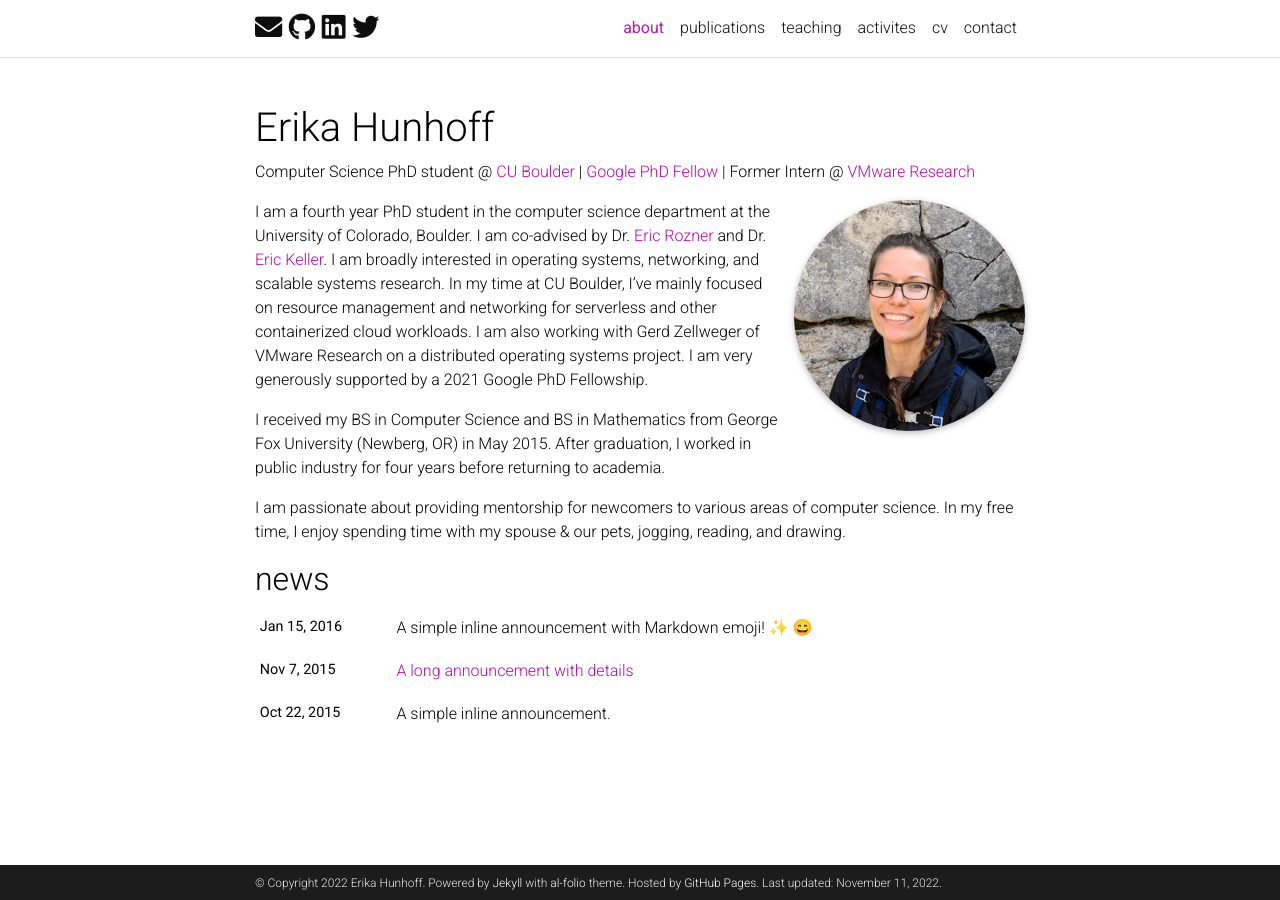
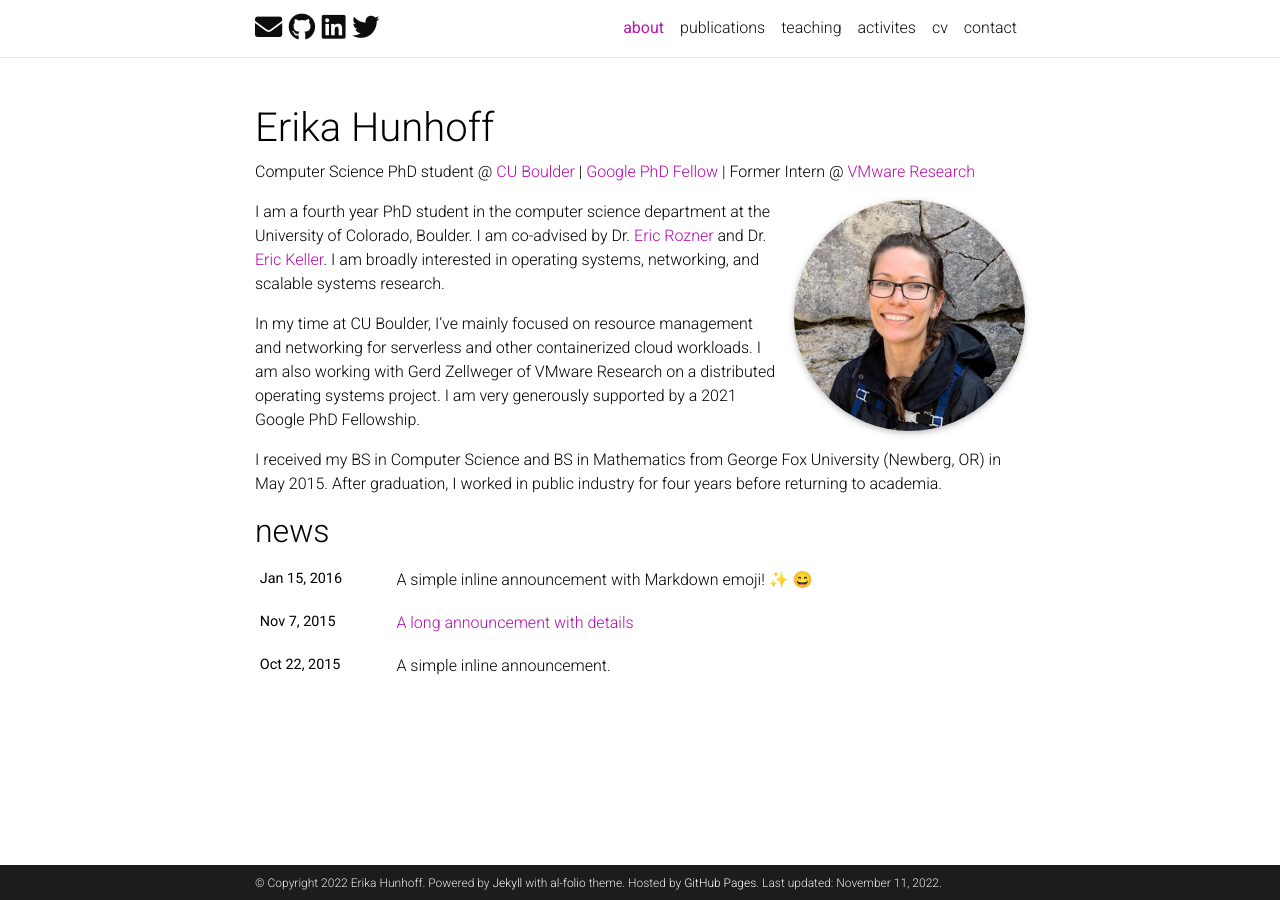
Before and after one commit to hunhoffe/hunhoffe.github.io, a Jekyll site: the page built from _pages/about.md, in a window 1280 px wide. Built offline with Jekyll 4.4.1, drawn with Linux system fonts in a browser that asks for light colours; full-size pictures stand in for the smaller copies a plugin makes; emoji names are drawn with the system emoji font; comment, search, counter and statistics services are not loaded; a style sheet for code colours, icons or effects is not loaded.

Commit message:
Update about page

```diff
--- a/_pages/about.md
+++ b/_pages/about.md
@@ -14,8 +14,8 @@ selected_papers: false # includes a list of papers marked as "selected={true}"
 social: false  # includes social icons at the bottom of the page
 ---
 
-I am a fourth year PhD student in the computer science department at the University of Colorado, Boulder. I am co-advised by Dr. [Eric Rozner](http://ericrozner.com/) and Dr. [Eric Keller](https://eric-keller.github.io/). I am broadly interested in operating systems, networking, and scalable systems research. In my time at CU Boulder, I've mainly focused on resource management and networking for serverless and other containerized cloud workloads. I am also working with Gerd Zellweger of VMware Research on a distributed operating systems project. I am very generously supported by a 2021 Google PhD Fellowship.
+I am a fourth year PhD student in the computer science department at the University of Colorado, Boulder. I am co-advised by Dr. [Eric Rozner](http://ericrozner.com/) and Dr. [Eric Keller](https://eric-keller.github.io/). I am broadly interested in operating systems, networking, and scalable systems research.
+
+In my time at CU Boulder, I've mainly focused on resource management and networking for serverless and other containerized cloud workloads. I am also working with Gerd Zellweger of VMware Research on a distributed operating systems project. I am very generously supported by a 2021 Google PhD Fellowship.
 
 I received my BS in Computer Science and BS in Mathematics from George Fox University (Newberg, OR) in May 2015. After graduation, I worked in public industry for four years before returning to academia.
-
-I am passionate about providing mentorship for newcomers to various areas of computer science. In my free time, I enjoy spending time with my spouse & our pets, jogging, reading, and drawing.
```
